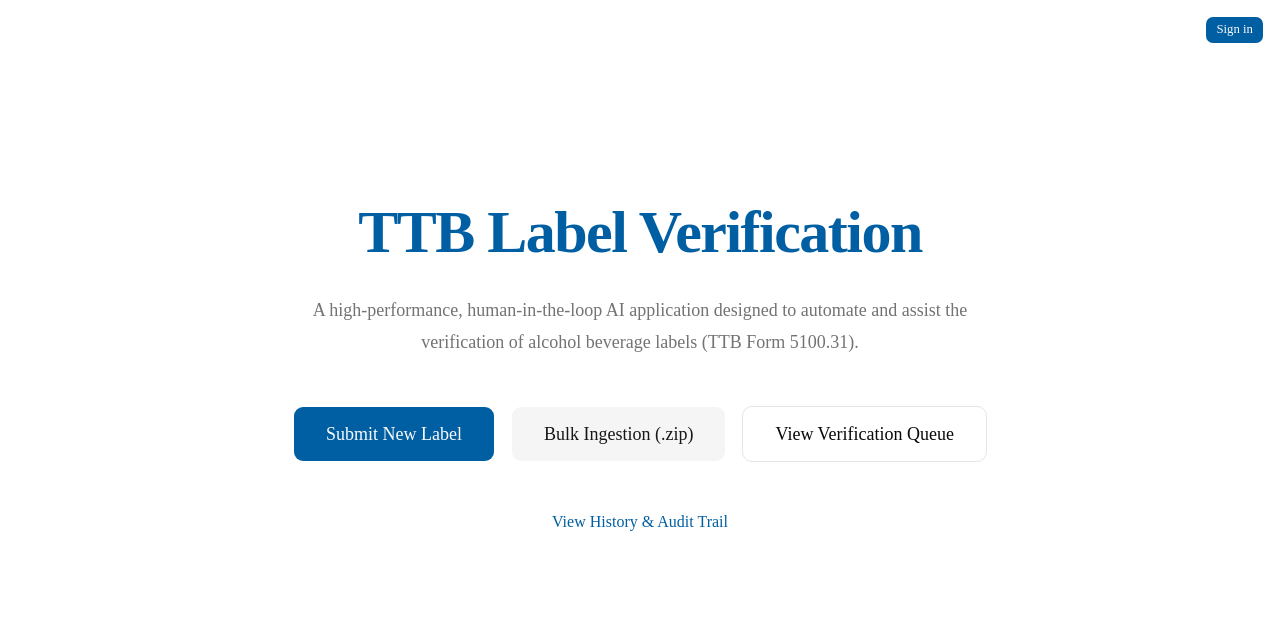
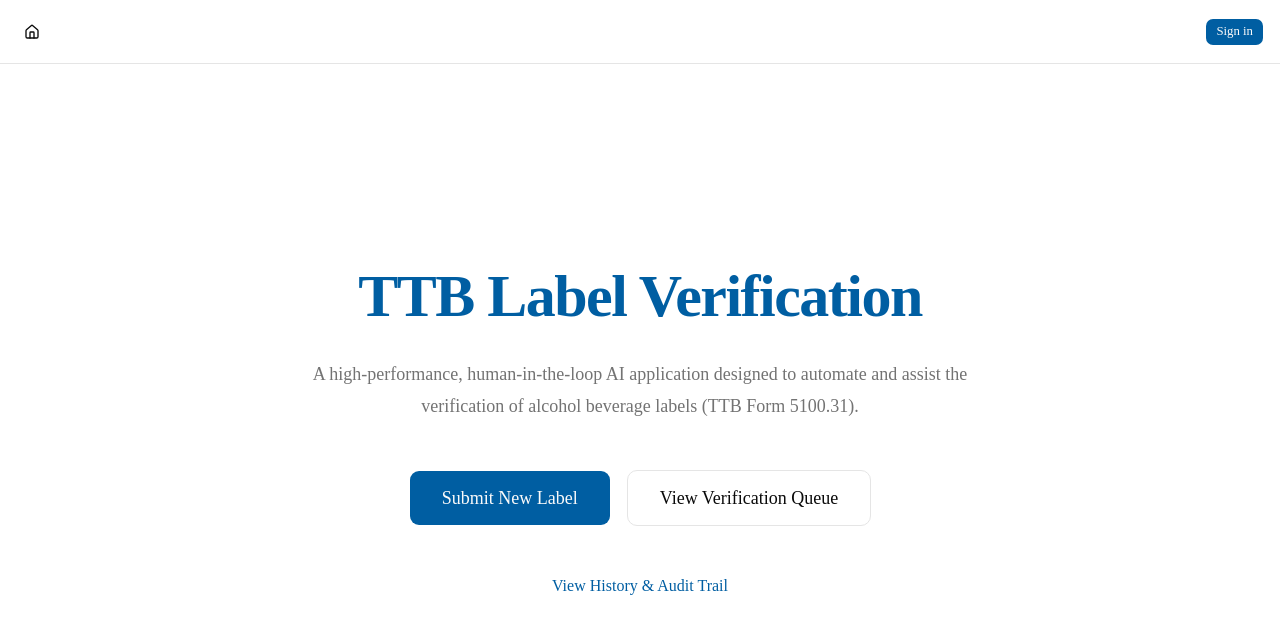
Before and after one commit to dbmnio/ttb_label_logic, a Next.js app: page / in a window 1280 px wide. Shown: the top 634 px of the page. Built offline with nearby package versions, Linux system fonts and the light colour scheme; no server answers.

Commit message:
make critical UI changes for useability

```diff
--- a/src/app/bulk-ingestion/page.tsx
+++ b/src/app/bulk-ingestion/page.tsx
@@ -58,9 +58,6 @@
     <div className="container mx-auto py-10 max-w-2xl">
       <div className="flex justify-between items-center mb-6">
         <h1 className="text-3xl font-bold">Bulk Ingestion</h1>
-        <Link href="/">
-          <Button variant="outline">Back to Home</Button>
-        </Link>
       </div>
 
       <Card>
--- a/src/app/layout.tsx
+++ b/src/app/layout.tsx
@@ -3,6 +3,9 @@
 import "./globals.css";
 import { NextAuthProvider } from "@/components/auth-provider";
 import { AuthButton } from "@/components/auth-button";
+import Link from "next/link";
+import { Home } from "lucide-react";
+import { Button } from "@/components/ui/button";
 
 const geistSans = Geist({
   variable: "--font-geist-sans",
@@ -31,10 +34,17 @@
     >
       <body className="min-h-full flex flex-col">
         <NextAuthProvider>
-          <header className="absolute top-0 right-0 p-4 z-50">
+          <header className="flex items-center justify-between p-4 border-b bg-white shrink-0 z-50 h-16">
+            <Link href="/">
+              <Button variant="ghost" size="icon">
+                <Home className="h-5 w-5" />
+              </Button>
+            </Link>
             <AuthButton />
           </header>
-          {children}
+          <main className="flex-1 flex flex-col">
+            {children}
+          </main>
         </NextAuthProvider>
       </body>
     </html>
--- a/src/app/page.tsx
+++ b/src/app/page.tsx
@@ -18,11 +18,6 @@
               Submit New Label
             </Button>
           </Link>
-          <Link href="/bulk-ingestion" className="w-full sm:w-auto">
-            <Button size="lg" variant="secondary" className="w-full text-lg h-14 px-8">
-              Bulk Ingestion (.zip)
-            </Button>
-          </Link>
           <Link href="/queue" className="w-full sm:w-auto">
             <Button size="lg" variant="outline" className="w-full text-lg h-14 px-8">
               View Verification Queue
--- a/src/app/verify/[id]/page.tsx
+++ b/src/app/verify/[id]/page.tsx
@@ -3,7 +3,6 @@
 import VerificationWizard from '@/components/verification-wizard'
 import { S3Client, GetObjectCommand } from '@aws-sdk/client-s3'
 import { getSignedUrl } from '@aws-sdk/s3-request-presigner'
-
 interface PageProps {
   params: Promise<{ id: string }>
 }
@@ -47,17 +46,7 @@
   const rawOcrData = application.verification?.raw_ocr_json || []
 
   return (
-    <div className="h-screen w-full flex flex-col bg-background">
-      {/* Top bar */}
-      <header className="h-14 border-b flex items-center justify-between px-6 bg-white shrink-0">
-        <div className="font-semibold text-lg text-primary">
-          Verify Label <span className="text-muted-foreground font-normal ml-2">| {application.ttb_id}</span>
-        </div>
-        <div className="text-sm font-medium">
-          {application.brand_name} - {application.alcohol_type.replace('_', ' ')}
-        </div>
-      </header>
-
+    <div className="flex-1 w-full flex flex-col bg-background">
       {/* Main split screen */}
       <main className="flex-1 overflow-hidden">
         <VerificationWizard
```
Also changed, not shown: 2 other files (tests, documents, lock files or other folders).
